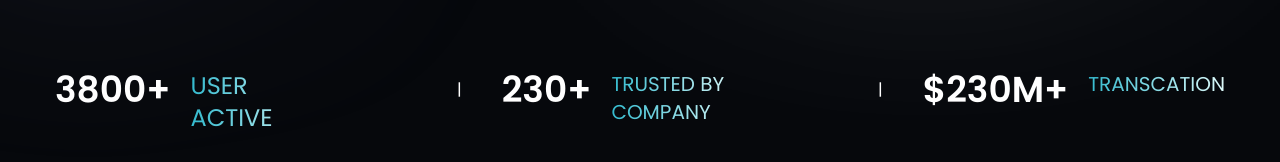
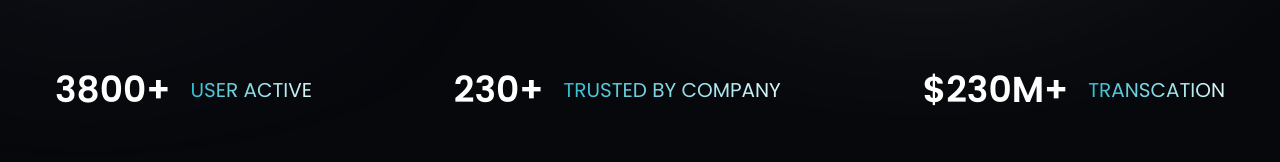
Before and after one commit to ibrar11/HooBank, a Next.js app: page / in a window 1280 px wide. Shown: the part 638-800 px from the top of the page. Built offline with nearby package versions, Linux system fonts and the light colour scheme.

Commit message:
make the endorsement section resuseable.

```diff
--- /dev/null
+++ b/src/components/EndorsementItem.jsx
@@ -0,0 +1,19 @@
+import React from "react";
+
+const EndorsementItem = ({ count = "", text = "", slashStyle = "" }) => {
+  return (
+    <div className="flex items-center gap-x-1 sm:gap-x-5">
+      <p className={`hidden  text-opacity-60 sm:mr-5 sm:${slashStyle} xl:mt-2`}>
+        |
+      </p>
+      <h3 className="text-xl font-semibold  sm:text-2xl md:text-3xl xl:text-4xl">
+        {count}
+      </h3>
+      <p className="bg-gradient-text bg-clip-text text-lg font-normal uppercase text-transparent sm:text-xl">
+        {text}
+      </p>
+    </div>
+  );
+};
+
+export default EndorsementItem;
--- a/src/components/index.js
+++ b/src/components/index.js
@@ -4,6 +4,7 @@ export { default as HamburgerIcon } from "./HamburgerIcon";
 export { default as Logo } from "./Logo";
 export { default as Feature } from "./Feature";
 export { default as Button } from "./Button";
+export { default as EndorsementItem } from "./EndorsementItem";
 export { default as ListItem } from "./ListItem";
 export { default as Slider } from "./Slider";
 export { default as FooterDetails } from "./FooterDetails";
--- a/src/components/templates/EndorsementSection.jsx
+++ b/src/components/templates/EndorsementSection.jsx
@@ -1,5 +1,6 @@
 import React from "react";
-import { Container, Divider } from "../index";
+import { Container, Divider, EndorsementItem } from "../index";
+import { Endorsements } from "@/data/EndorsementList";
 
 const EndorsementSection = () => {
   return (
@@ -7,36 +8,13 @@ const EndorsementSection = () => {
       <Divider py="py-5 sm:py-10" />
       <Container>
         <div className="flex flex-wrap gap-x-10 gap-y-5 sm:justify-center lg:justify-evenly xl:justify-between">
-          <div className="flex items-center gap-x-1 sm:gap-x-5 xl:items-start">
-            <h3 className="text-xl font-semibold   sm:text-2xl md:text-3xl xl:text-4xl">
-              3800+
-            </h3>
-            <p className="bg-gradient-text sm:text- bg-clip-text text-lg font-normal uppercase text-transparent sm:text-2xl xl:max-w-32">
-              User Active
-            </p>
-          </div>
-          <div className="flex items-center gap-x-1 sm:gap-x-5 xl:items-start">
-            <p className="hidden  text-opacity-60 sm:mr-5 sm:block xl:mt-2">
-              |
-            </p>
-            <h3 className="text-xl font-semibold  sm:text-2xl md:text-3xl xl:text-4xl">
-              230+
-            </h3>
-            <p className="bg-gradient-text bg-clip-text text-lg font-normal uppercase text-transparent sm:text-xl xl:max-w-32">
-              trusted by company
-            </p>
-          </div>
-          <div className="flex items-center gap-x-1 sm:gap-x-5 xl:items-start">
-            <p className="hidden  text-opacity-60 sm:mr-5 sm:block xl:mt-2">
-              |
-            </p>
-            <h3 className="text-xl font-semibold  sm:text-2xl md:text-3xl xl:text-4xl">
-              $230M+
-            </h3>
-            <p className="bg-gradient-text bg-clip-text text-lg font-normal uppercase text-transparent sm:text-xl">
-              transcation
-            </p>
-          </div>
+          {Endorsements.map((item) => (
+            <EndorsementItem
+              slashStyle={item.display}
+              count={item.count}
+              text={item.text}
+            />
+          ))}
         </div>
       </Container>
       <Divider py="py-5 sm:py-10" />
--- /dev/null
+++ b/src/data/EndorsementList.js
@@ -0,0 +1,17 @@
+export const Endorsements = [
+  {
+    display: "hidden",
+    count: "3800+",
+    text: "User Active",
+  },
+  {
+    display: "block",
+    count: "230+",
+    text: "trusted by company",
+  },
+  {
+    display: "block",
+    count: "$230M+",
+    text: "transcation",
+  },
+];
```
